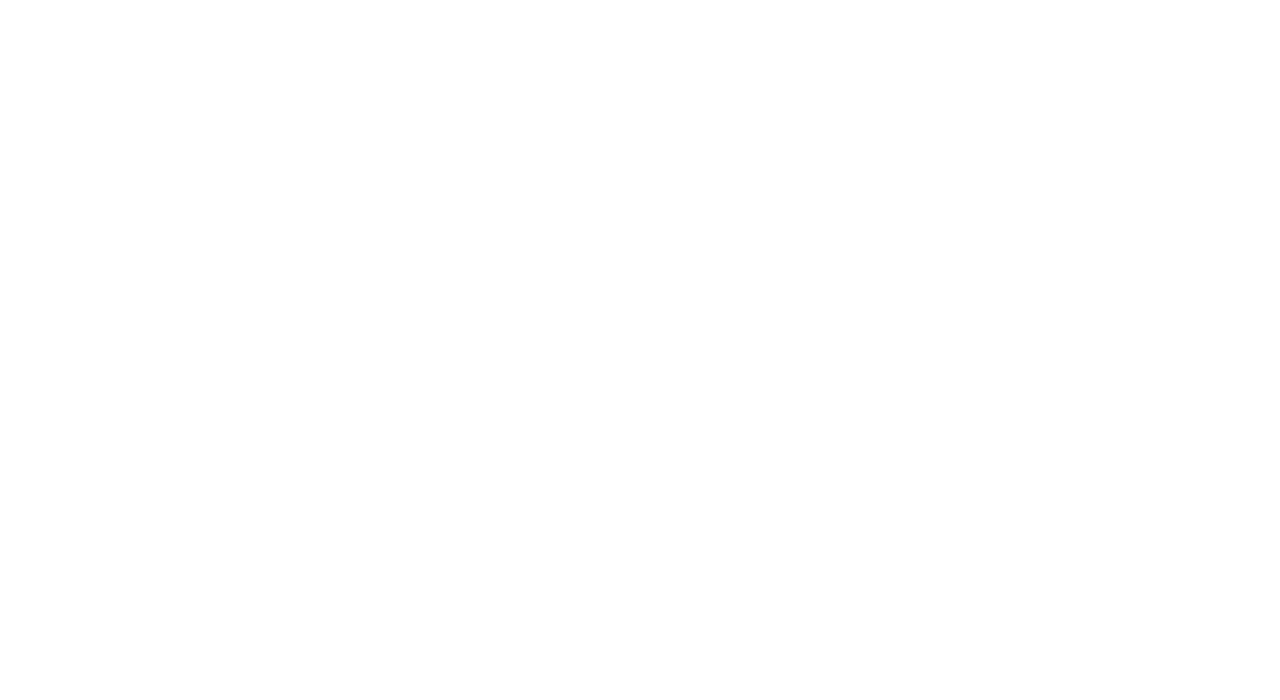
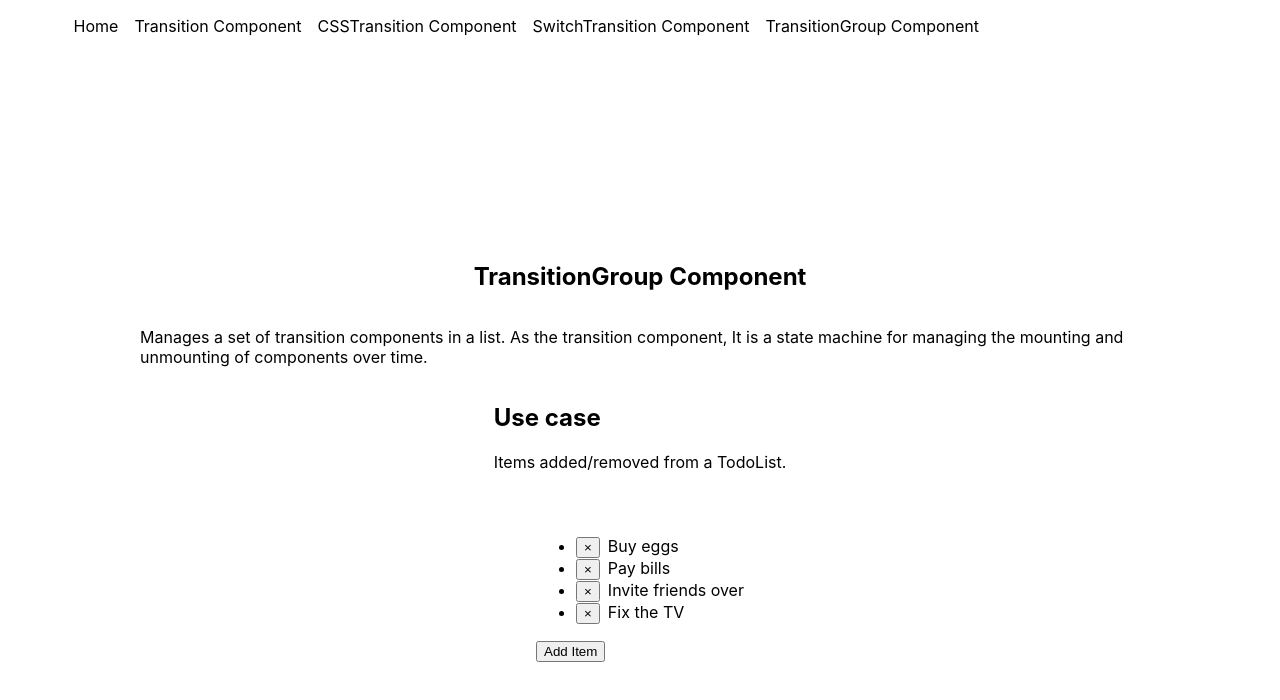
Before and after one commit to laugsg/react-transition-group, a React (Create React App) app: page /transitiongroup in a window 1280 px wide. Before the commit this address had no page. Shown: the top 700 px of the page. Built offline with nearby package versions, Linux system fonts and the light colour scheme.

Commit message:
update > transition group

```diff
--- a/package.json
+++ b/package.json
@@ -17,6 +17,7 @@
     "react-scripts": "5.0.1",
     "react-transition-group": "^4.4.2",
     "typescript": "^4.7.4",
+    "uuid": "^8.3.2",
     "web-vitals": "^2.1.4"
   },
   "scripts": {
--- a/src/App.tsx
+++ b/src/App.tsx
@@ -10,6 +10,7 @@ import Home from './pages/Home';
 import Transition from './pages/transition';
 import CssTransition from './pages/csstransition';
 import SwitchTransition from './pages/switchtransition';
+import TransitionGroup from './pages/transitiongroup';
 
 export default function MainEntry() {
   return (
@@ -18,6 +19,7 @@ export default function MainEntry() {
       <Route path="/transition" element={<Transition/>}/>
       <Route path="/csstransition" element={<CssTransition/>}/>
       <Route path="/switchtransition" element={<SwitchTransition/>}/>
+      <Route path="/transitiongroup" element={<TransitionGroup/>}/>
     </Routes>
   );
 }
--- a/src/components/Navigation.tsx
+++ b/src/components/Navigation.tsx
@@ -9,6 +9,7 @@ export function Navigation(){
             <li style={{marginLeft:'1em'}}><Link to="/transition">Transition Component</Link></li>
             <li style={{marginLeft:'1em'}}><Link to="/csstransition">CSSTransition Component</Link></li>
             <li style={{marginLeft:'1em'}}><Link to="/switchtransition">SwitchTransition Component</Link></li>
+            <li style={{marginLeft:'1em'}}><Link to="/transitiongroup">TransitionGroup Component</Link></li>
         </ul>
     )
 }
--- /dev/null
+++ b/src/components/TransitionGroupComponent.tsx
@@ -0,0 +1,58 @@
+import React from 'react';
+import {
+  CSSTransition,
+  TransitionGroup,
+} from 'react-transition-group';
+
+import '../styles/TransitionGroupComponent.css';
+
+export function TodoList() {
+  const [items, setItems] = React.useState([
+    { id: Math.floor(Math.random() * 1000000), text: 'Buy eggs' },
+    { id: Math.floor(Math.random() * 1000000), text: 'Pay bills' },
+    { id: Math.floor(Math.random() * 1000000), text: 'Invite friends over' },
+    { id: Math.floor(Math.random() * 1000000), text: 'Fix the TV' },
+  ]);
+  return (
+    <div style={{ marginTop: '2rem' }}>
+      <ul style={{ marginBottom: '1rem' }}>
+        <TransitionGroup className="todo-list">
+          {items.map(({ id, text }) => (
+            <CSSTransition
+              key={id}
+              timeout={500}
+              classNames="item"
+            >
+              <li>
+                <button
+                  className="remove-btn"
+                  onClick={() =>
+                    setItems(items =>
+                      items.filter(item => item.id !== id)
+                    )
+                  }
+                >
+                  &times;
+                </button>
+                {text}
+              </li>
+            </CSSTransition>
+          ))}
+        </TransitionGroup>
+      </ul>
+      <button
+        onClick={() => {
+          const text = prompt('Enter some text');
+          if (text) {
+            setItems(items => [
+              ...items,
+              { id: Math.floor(Math.random() * 1000000), text },
+            ]);
+          }
+        }}
+      >
+        Add Item
+      </button>
+    </div>
+  );
+}
--- /dev/null
+++ b/src/pages/transitiongroup.tsx
@@ -0,0 +1,32 @@
+import styles from "../styles/Home.module.css";
+import '../styles/switchtransition.css'
+
+// components
+import { Navigation } from "../components/Navigation";
+import { TodoList } from "../components/TransitionGroupComponent";
+
+export default function TransitionGroup() {
+  return (
+    <div className={styles.container}>
+
+      <Navigation />
+
+      <main className={styles.main}>
+        <h2>TransitionGroup Component</h2>
+
+        <p className={styles.article}>
+        Manages a set of transition components in a list. As the transition component,
+        It is a state machine for managing the mounting and unmounting of components over time.
+        </p>
+
+        <article className={styles.article}>
+          <h2>Use case</h2>
+          <p>
+          Items added/removed from a TodoList.
+          </p>
+        </article>
+          <TodoList/>
+      </main>
+    </div>
+  );
+}
--- /dev/null
+++ b/src/styles/TransitionGroupComponent.css
@@ -0,0 +1,18 @@
+.remove-btn {
+    margin-right: 0.5rem;
+  }
+
+  .item-enter {
+    opacity: 0;
+  }
+  .item-enter-active {
+    opacity: 1;
+    transition: opacity 500ms ease-in;
+  }
+  .item-exit {
+    opacity: 1;
+  }
+  .item-exit-active {
+    opacity: 0;
+    transition: opacity 500ms ease-in;
+  }
```
